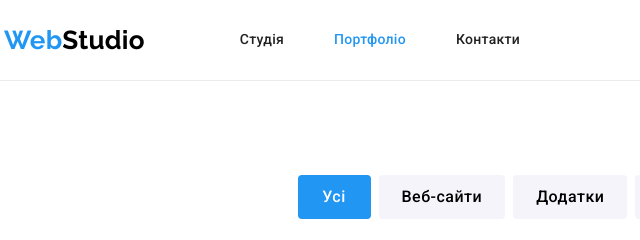
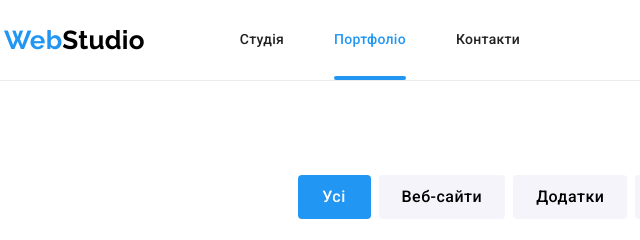
Before and after one commit to igarez20/goit-markup-hw-05, a plain HTML site: page portfolio.html in a window 1280 px wide. Shown: the top 240 px of the page, 51-691 px from the left. Drawn offline with nearby package versions, Linux system fonts and the light colour scheme.

Commit message:
adds styles for current

```diff
--- a/css/styles.css
+++ b/css/styles.css
@@ -146,7 +146,19 @@ body {
 }
 
 .site-nav .link.current {
+  position: relative;
   color: var(--accent-color);
+}
+
+.site-nav .link.current::after {
+  content: '';
+  position: absolute;
+  display: block;
+  bottom: 0;
+  width: 100%;
+  height: 4px;
+  background-color: var(--accent-color);
+  border-radius: 2px;
 }
 
 .feedback-nav {
```
